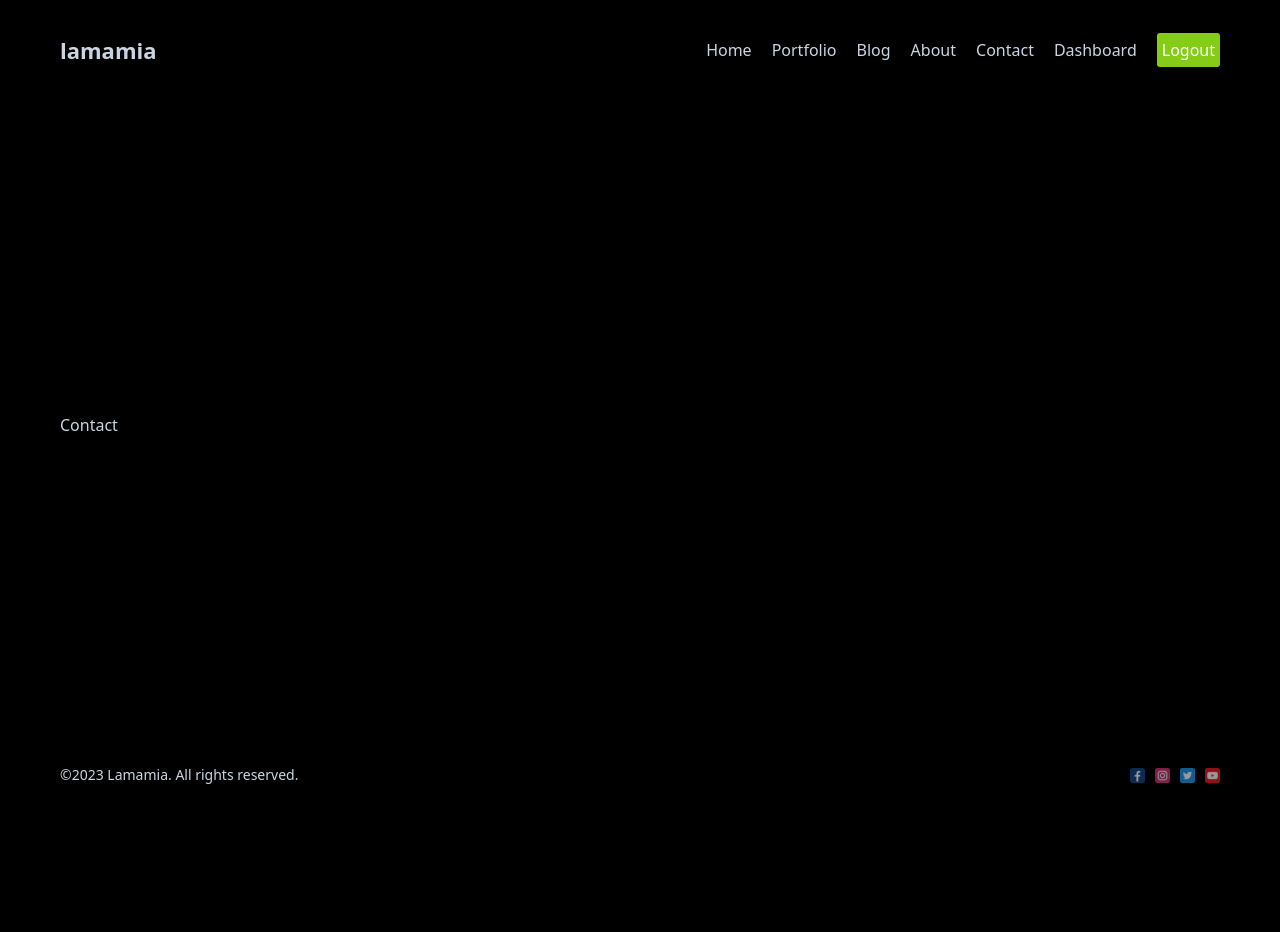
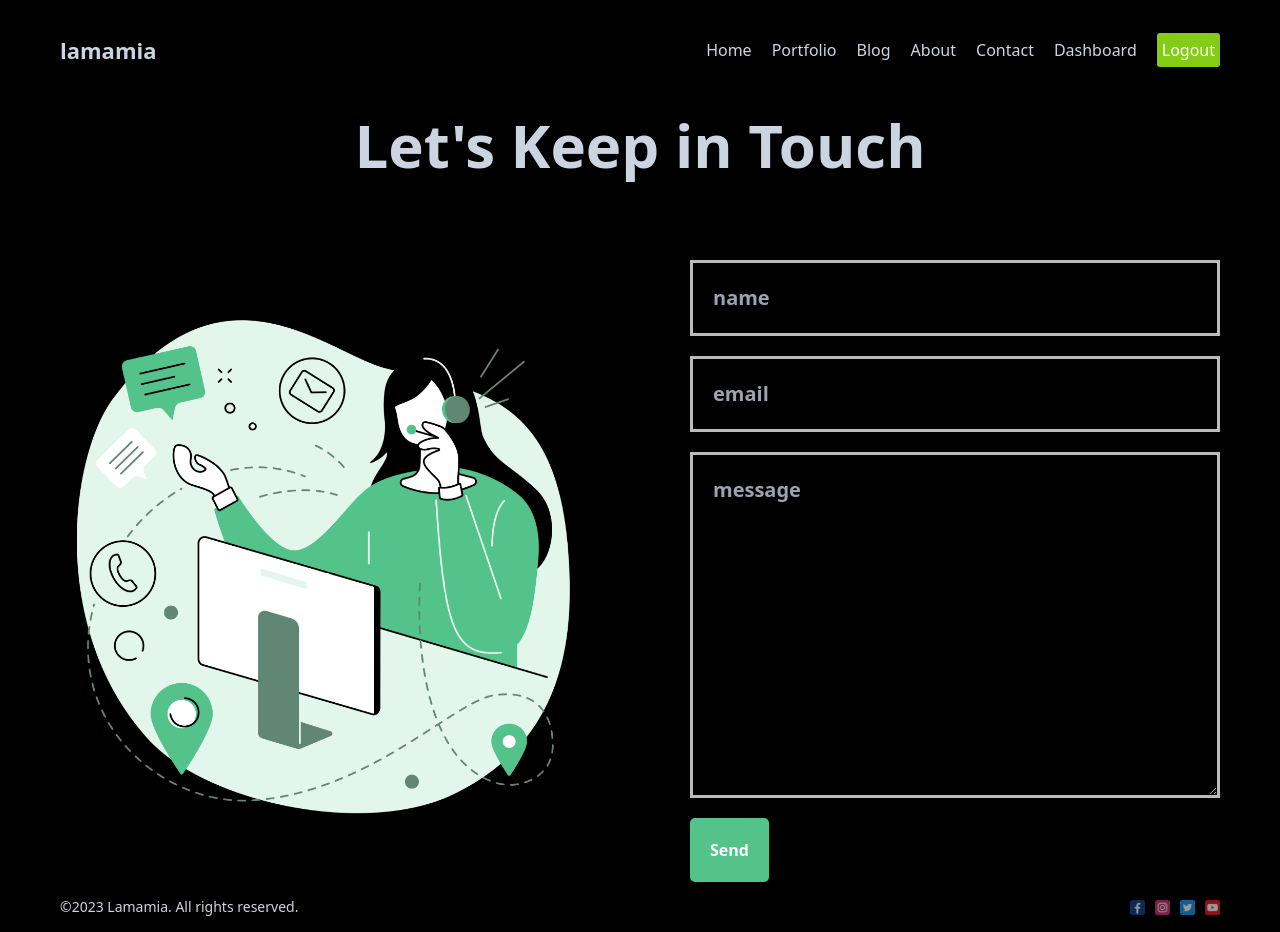
Before and after one commit to Yellowweii/Next.js-Practising, a Next.js app: page /contact in a window 1280 px wide. Before the commit the page ends 800 px from the top, so only its background shows below. Built offline with nearby package versions, Linux system fonts and the light colour scheme.

Commit message:
finish the contact page

```diff
--- a/app/contact/page.tsx
+++ b/app/contact/page.tsx
@@ -1,8 +1,23 @@
 import React from 'react'
+import Image from 'next/image'
+import { Button } from '@/components'
 
 const Contact = () => {
   return (
-    <div>Contact</div>
+    <div>
+      <h1 className='text-[60px] mb-[70px] text-center font-bold'>Let's Keep in Touch</h1>
+      <div className='flex items-center gap-[100px]'>
+        <div className='relative h-[500px] flex-1'>
+          <Image src="/contact.png" alt="contact" fill className='object-contain animate-transfer' />
+        </div>
+        <form className='flex flex-1 flex-col gap-5'>
+          <input className='inputStyle' type="text" placeholder='name' />
+          <input className='inputStyle' type="text" placeholder='email' />
+          <textarea className='inputStyle' placeholder='message' cols={30} rows={10}></textarea>
+          <Button text="Send" url="/contact" />
+        </form>
+      </div>
+    </div>
   )
 }
 
--- a/app/globals.css
+++ b/app/globals.css
@@ -14,3 +14,7 @@ a {
 .container {
   @apply mx-auto min-h-screen max-w-[1366px] px-[60px] flex flex-col justify-between;
 }
+
+.inputStyle {
+  @apply p-5 bg-transparent border-0 outline-0 border-[3px] border-[#bbb] text-[#bbb] text-[20px] font-bold
+}
--- a/app/page.tsx
+++ b/app/page.tsx
@@ -10,7 +10,7 @@ export default function Home() {
         <Button text="See Our Works" url="/portfolio" />
       </div>
       <div>
-        <Image className="object-contain" src="/hero.png" alt="hero" width={1000} height={500} />
+        <Image className="object-contain animate-move" src="/hero.png" alt="hero" width={1000} height={500} />
       </div>
     </main>
   );
--- a/tailwind.config.ts
+++ b/tailwind.config.ts
@@ -1,20 +1,29 @@
-import type { Config } from 'tailwindcss'
+import type { Config } from "tailwindcss";
 
 const config: Config = {
-  content: [
-    './pages/**/*.{js,ts,jsx,tsx,mdx}',
-    './components/**/*.{js,ts,jsx,tsx,mdx}',
-    './app/**/*.{js,ts,jsx,tsx,mdx}',
-  ],
+  content: ["./pages/**/*.{js,ts,jsx,tsx,mdx}", "./components/**/*.{js,ts,jsx,tsx,mdx}", "./app/**/*.{js,ts,jsx,tsx,mdx}"],
   theme: {
     extend: {
       backgroundImage: {
-        'gradient-radial': 'radial-gradient(var(--tw-gradient-stops))',
-        'gradient-conic':
-          'conic-gradient(from 180deg at 50% 50%, var(--tw-gradient-stops))',
+        "gradient-radial": "radial-gradient(var(--tw-gradient-stops))",
+        "gradient-conic": "conic-gradient(from 180deg at 50% 50%, var(--tw-gradient-stops))",
+      },
+      animation: {
+        transfer: "transfer 2s ease-in-out infinite alternate",
+        move: "move 2s ease-in-out infinite alternate",
+      },
+      keyframes: {
+        transfer: {
+          "0%": { transform: "translateY(-15px)" },
+          "100%": { transform: "translateY(0px)", scale: "1.03" },
+        },
+        move: {
+          "0%": { transform: "translateY(-10px)" },
+          "100%": { transform: "translateY(10px)" },
+        },
       },
     },
   },
   plugins: [],
-}
-export default config
+};
+export default config;
```
Also changed, not shown: 1 other file (tests, documents, lock files or other folders).
